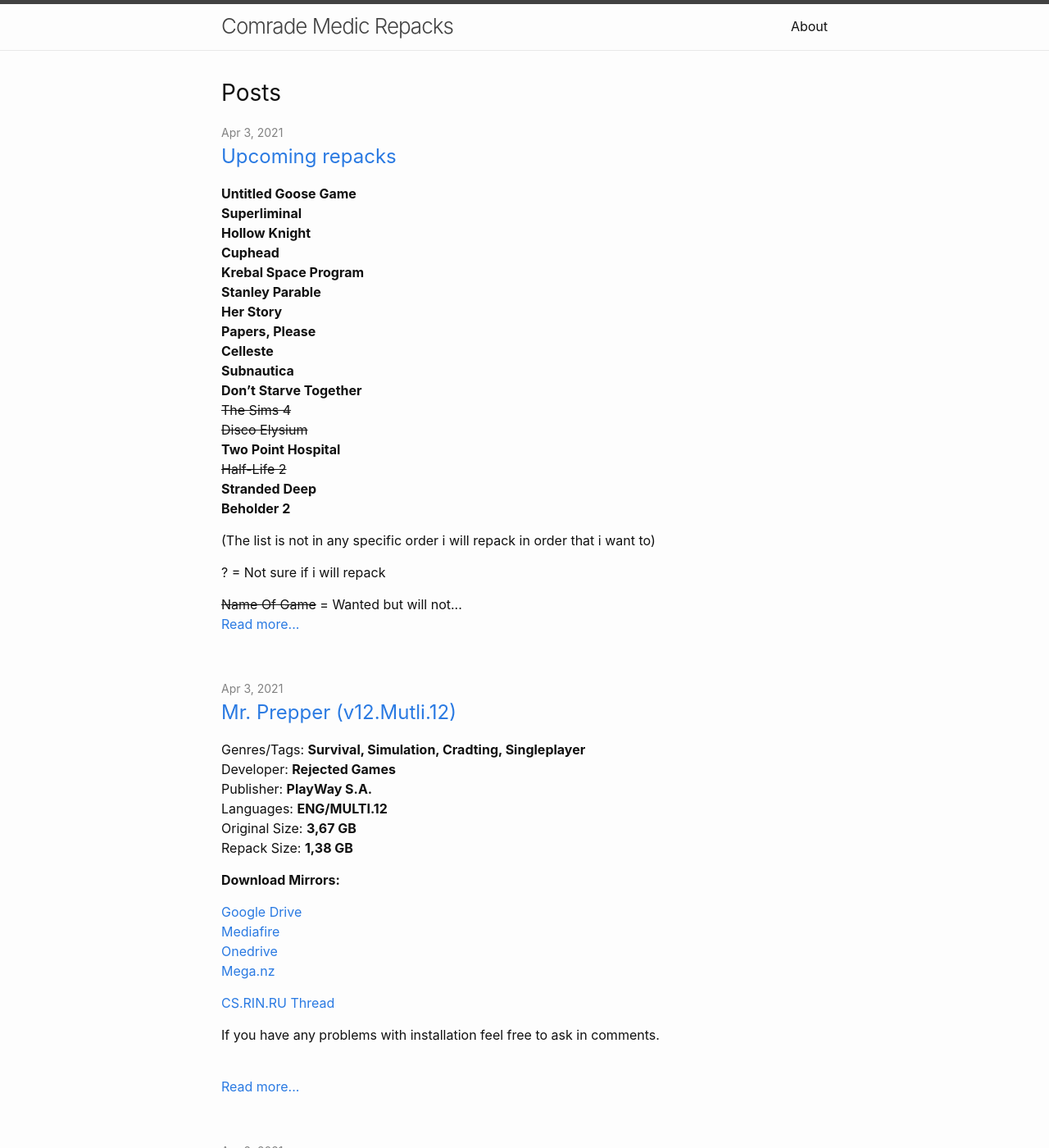
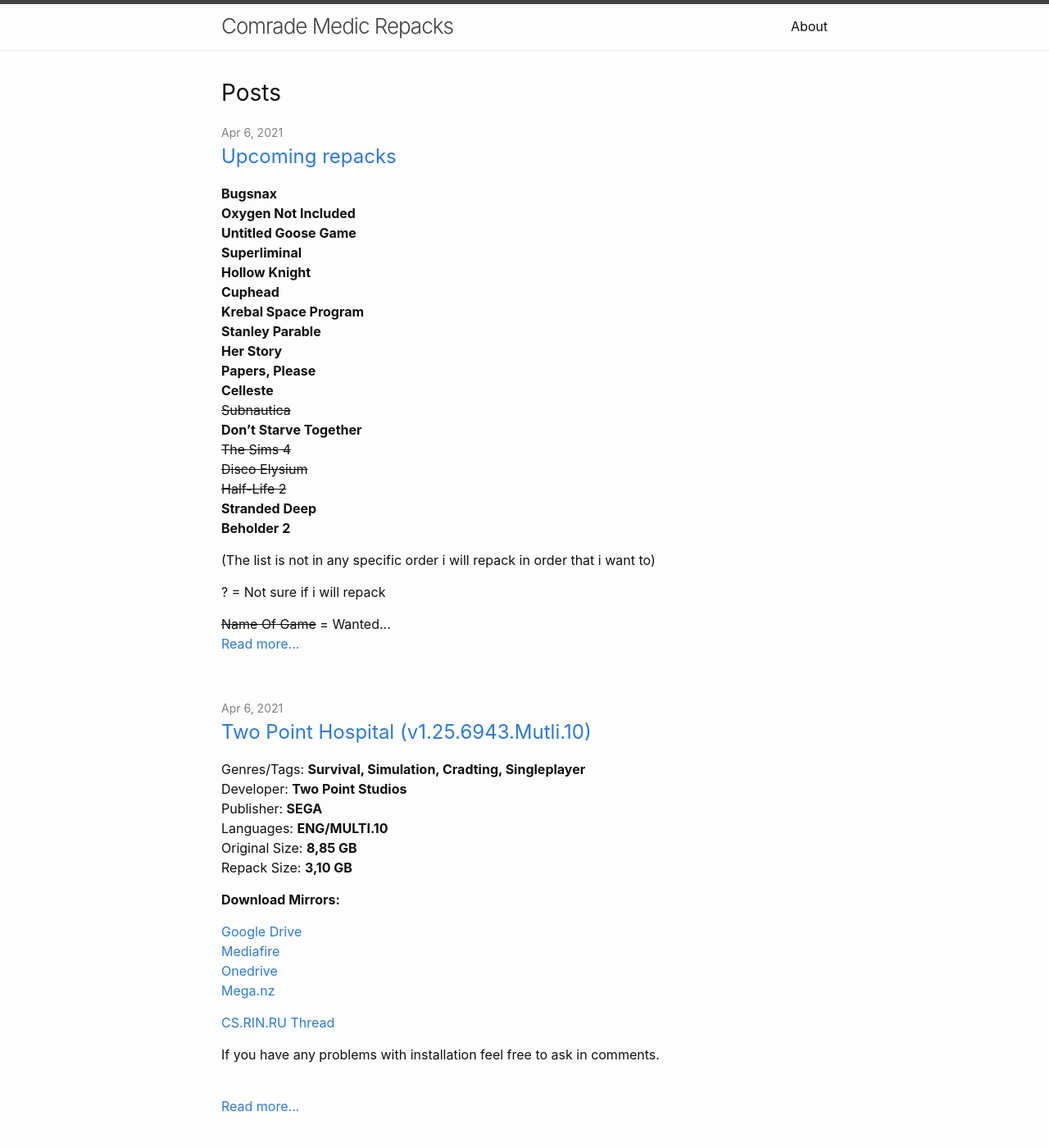
Before and after one commit to comrademedic/comrademedic.github.io, a Jekyll site: the page built from index.markdown, in a window 1280 px wide and 1400 px high. Shown: the whole window at 82% size. Built offline with Jekyll 4.4.1, drawn with Linux system fonts in a browser that asks for light colours.

Commit message:
Signed-off-by: mrpekr <49102192+mrpekr@users.noreply.github.com>

```diff
--- a/_posts/2021-04-01-slime-rancher.markdown
+++ b/_posts/2021-04-01-slime-rancher.markdown
@@ -2,8 +2,8 @@
 layout: post
 title:  "Slime Rancher (v1.4.3.Mutli.10)"
 date:   2021-04-02 15:04:32 +0200
-categories: repack march
-help tool:                                                                                                   |
+categories: repack april
+help tool:                                                                                               |
 ---
 Genres/Tags: **Action, Adventure, Indie, Simulation**
 Developer/Publisher: **Monomi Park**
--- a/_posts/2021-04-02-a-short-hike.markdown
+++ b/_posts/2021-04-02-a-short-hike.markdown
@@ -2,7 +2,7 @@
 layout: post
 title:  "A Short Hike (v1.7.7.Mutli.3)"
 date:   2021-04-01 10:20:32 +0200
-categories: repack march
+categories: repack april
 help tool:                                                                                          |
 ---
 Genres/Tags: **Arcade, Idle**
--- /dev/null
+++ b/_posts/2021-04-03-two-point-hospital.markdown
@@ -0,0 +1,29 @@
+---
+layout: post
+title:  "Two Point Hospital (v1.25.6943.Mutli.10)"
+date:   2021-04-06 17:39:32 +0200
+categories: repack april
+help tool:                                                                                               |
+---
+Genres/Tags: **Survival, Simulation, Cradting, Singleplayer**
+Developer: **Two Point Studios**
+Publisher: **SEGA**
+Languages: **ENG/MULTI.10**
+Original Size: **8,85 GB**
+Repack Size: **3,10 GB**
+
+<h4><b>Download Mirrors:</b></h4>
+[Google Drive][gdrive]
+[Mediafire][mediafire]
+[Onedrive][one]
+[Mega.nz][mega]
+
+[CS.RIN.RU Thread][rin]
+
+If you have any problems with installation feel free to ask in comments.
+
+[one]: https://pastebin.com/raw/cpiMcUTc
+[mediafire]: https://pastebin.com/raw/hPd05yye
+[gdrive]: https://pastebin.com/raw/0AndzvAa
+[mega]: https://pastebin.com/raw/J71pZ6c0
+[rin]: https://cs.rin.ru/forum/viewtopic.php?f=10&t=85436
--- a/_posts/2021-04-02-upcoming-repacks.markdown
+++ b/_posts/2021-04-06-upcoming-repacks.markdown
@@ -1,10 +1,12 @@
 ---
 layout: post
 title:  "Upcoming repacks"
-date:   2021-04-03 16:58:32 +0200
+date:   2021-04-06 17:40:32 +0200
 categories: uncategorized
 help tool:                                                                                                   |
 ---
+**Bugsnax**
+**Oxygen Not Included**
 **Untitled Goose Game**
 **Superliminal**
 **Hollow Knight**
```
Also changed, not shown: other parts of _posts/2021-04-06-upcoming-repacks.markdown (+1 -2 lines).
